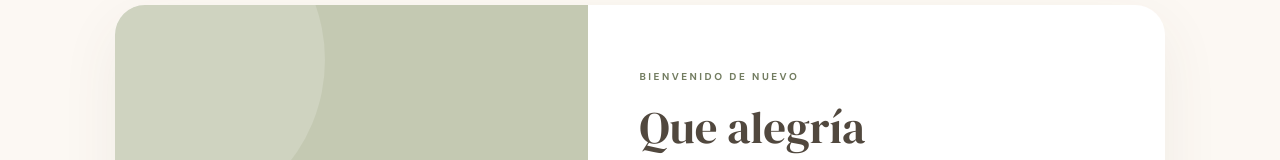
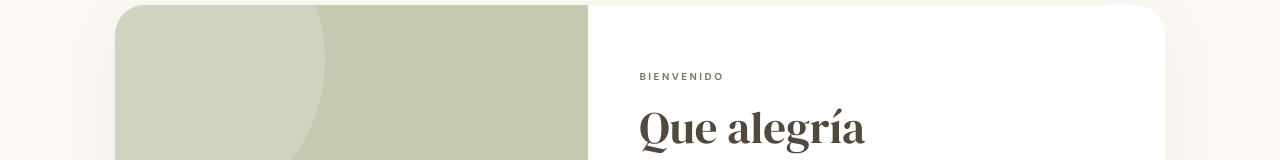
Before and after one commit to nataliaaytia/AstraLabs, a React app in the folder frontend/: page / in a window 1280 px wide. Both pictures are taken after a click on the button "Iniciar sesión". Shown: the part 150-310 px from the top of the page. Built offline with nearby package versions, Linux system fonts and the light colour scheme; the HTML template or start-up script is replaced by a standard one.

Commit message:
SCRUM 35 - HU 25:  inicio de sesion  para acceder solo a lo que corresponda

```diff
--- a/frontend/src/pages/Login/Login.css
+++ b/frontend/src/pages/Login/Login.css
@@ -11,7 +11,7 @@
     display: grid;
     grid-template-columns: 0.9fr 1.1fr;
     width: min(1050px, 100%);
-    min-height: 600px;
+    min-height: 601px;
     border-radius: 30px;
     overflow: hidden;
     background: white;
--- a/frontend/src/pages/Login/Login.jsx
+++ b/frontend/src/pages/Login/Login.jsx
@@ -35,7 +35,7 @@ function Login({ navegar, iniciarSesion }) {
                 <div className="login-formulario-contenedor">
 
                     <span className="login-etiqueta">
-                        BIENVENIDO DE NUEVO
+                        BIENVENIDO
                     </span>
 
                     <h1>
```
